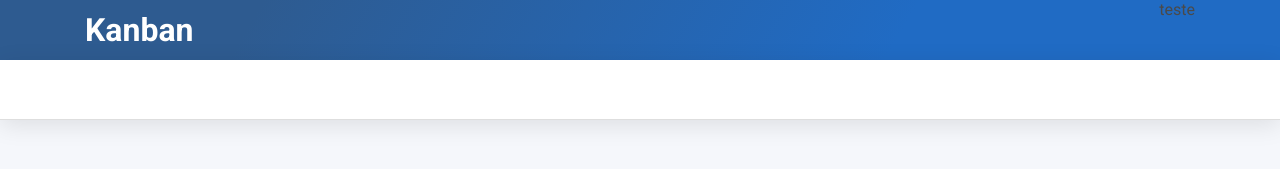
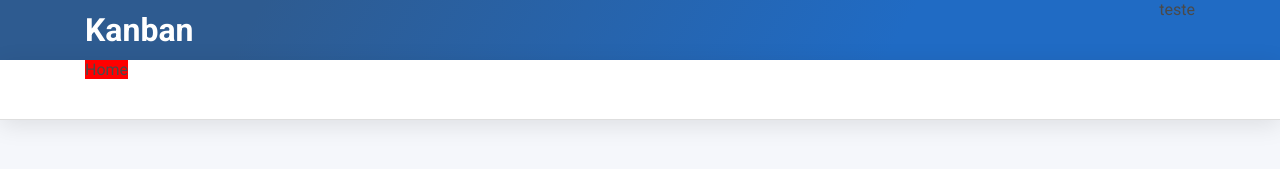
Before and after one commit to samueldcarvalho/Training.ProjectKanban, a Next.js app in the folder src/Web/Training.Kanban.UI/kanban-web-ui/: page / in a window 1280 px wide. Shown: the top 169 px of the page. Built offline with nearby package versions, Linux system fonts and the light colour scheme.

Commit message:
Inclusão dos botões do submenu

```diff
--- a/src/Web/Training.Kanban.UI/kanban-web-ui/pages/index.tsx
+++ b/src/Web/Training.Kanban.UI/kanban-web-ui/pages/index.tsx
@@ -21,7 +21,11 @@ const Wrapper = (props: any) => {
                 <div className="container">
                     <div className="row">
                         <div className="col">
-
+                            <div className="kb-submenu-header-buttons">
+                                <label htmlFor="menu-button">
+                                    <a id="menu-button">Home</a>
+                                </label>
+                            </div>
                         </div>
                     </div>
                 </div>
--- a/src/Web/Training.Kanban.UI/kanban-web-ui/styles/main-module.css
+++ b/src/Web/Training.Kanban.UI/kanban-web-ui/styles/main-module.css
@@ -50,3 +50,16 @@
   border-bottom: 1px solid var(--color-border-primary);
   box-shadow: 0 5px 25px rgba(0, 0, 0, 0.1);
 }
+
+.kb-submenu-header div{
+  height: 100%;
+}
+
+.kb-submenu-header-buttons {
+  height: 100%;
+}
+
+.kb-submenu-header-buttons label{
+  height: 59px;
+  background-color: red;
+}
```
